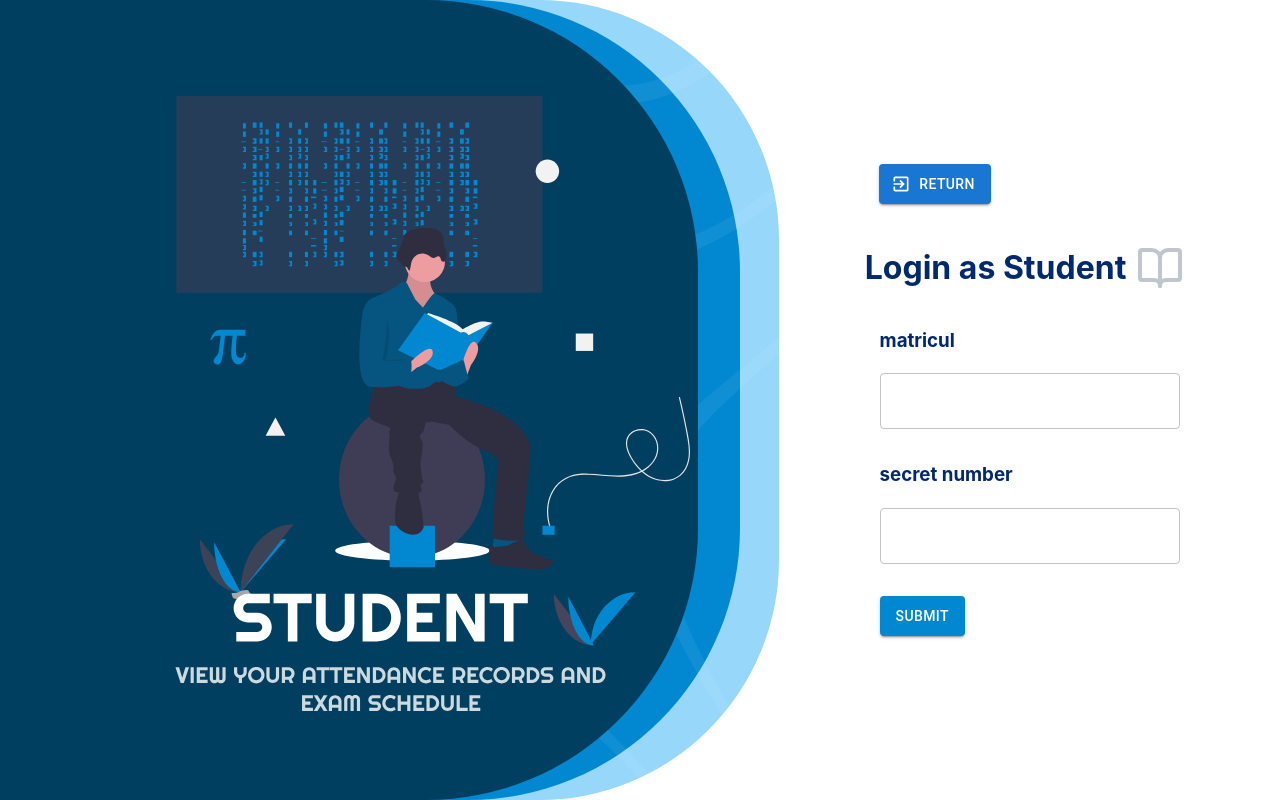
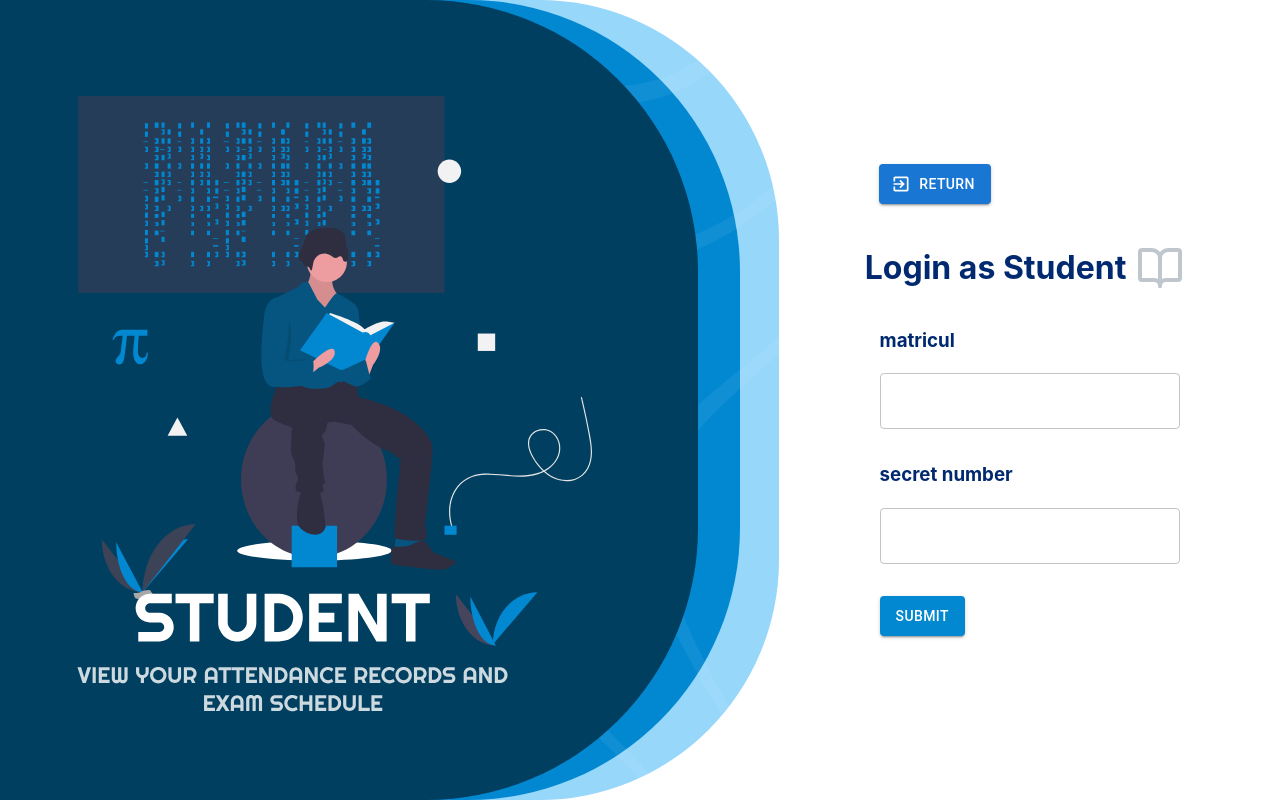
Before and after one commit to TheAbdouIlyes/StudentAttendce_Pfe, a React (Vite) app in the folder Frontend/: page /Student in a window 1280 px wide. Built offline with nearby package versions, Linux system fonts and the light colour scheme.

Commit message:
login animation

```diff
--- a/Frontend/package.json
+++ b/Frontend/package.json
@@ -23,12 +23,13 @@
     "@toolpad/core": "^0.12.1",
     "chance": "^1.1.12",
     "date-fns": "^4.1.0",
-    "framer-motion": "^12.6.3",
+    "framer-motion": "^12.12.1",
     "html5-qrcode": "^2.3.8",
     "jsonwebtoken": "^9.0.2",
     "jwt-decode": "^4.0.0",
     "jwt-decoder": "^0.0.0",
     "lucide-react": "^0.479.0",
+    "motion": "^12.12.1",
     "qrcode.react": "^4.2.0",
     "react": "^19.0.0",
     "react-dom": "^19.0.0",
--- a/Frontend/src/LogIn/LogInAdmin.css
+++ b/Frontend/src/LogIn/LogInAdmin.css
@@ -102,7 +102,7 @@
 .Login-SVG{
     height: 40rem;
     position: absolute;
-    left: 10%;
+    right: 24%;
     bottom: 4rem;
 }
 /* .LogIn-Text{
--- a/Frontend/src/LogIn/LogInAdmin.jsx
+++ b/Frontend/src/LogIn/LogInAdmin.jsx
@@ -2,42 +2,66 @@ import React from 'react';
 import "./LogInAdmin.css";
 import LogInForm from './LogInForm';
 import ReturnButton from '../comps/ReturnButton';
-import {Users } from "lucide-react";
-import AdminSvg from "../assets/TheAdminSVG.svg"
-import { Button } from '@mui/material';
-// import useTheme from '@mui/material';
-import ExitToAppIcon from "@mui/icons-material/ExitToApp";
+import { Users } from "lucide-react";
+import AdminSvg from "../assets/TheAdminSVG.svg";
 import { useNavigate } from "react-router-dom";
-
+import { motion } from "framer-motion";
 
 export default function LogInAdmin() {
-  // const theme =useTheme();
-
-    const navigate = useNavigate();
+  const navigate = useNavigate();
 
   return (
     <div className='Admin-Container'>
-      <div className='LeftSide-LogIn'>
-        <div className='LeftSide-LogIn2'>
-          <div className='LeftSide-LogIn3'>
-            {/* Left side content */}
-            <img className='Login-SVG' src={AdminSvg} alt="Admin" />
-          </div>
-        </div>
-      </div>
 
-      <div className='RightSide-LogIn'>
+      {/* Left side with slide-in animation */}
+      <motion.div
+        className='LeftSide-LogIn'
+        initial={{ x: "-100%", opacity: 0 }}
+        animate={{ x: 0, opacity: 1 }}
+        transition={{ duration: 0.35, ease: "easeOut" }}
+      >
+        <motion.div
+          className='LeftSide-LogIn2'
+          initial={{ x: "-100%", opacity: 0 }}
+          animate={{ x: 0, opacity: 1 }}
+          transition={{ duration: 0.4, ease: "easeOut" }}
+        >
+          <motion.div
+            className='LeftSide-LogIn3'
+            initial={{ x: "-100%", opacity: 0 }}
+            animate={{ x: 0, opacity: 1 }}
+            transition={{ duration: 0.45, ease: "easeOut" }}
+          >
+            {/* Popping admin SVG */}
+            <motion.img
+              className='Login-SVG'
+              src={AdminSvg}
+              alt="Admin"
+              initial={{ scale: 0.8, opacity: 0 }}
+              animate={{ scale: 1, opacity: 1 }}
+              transition={{ duration: 0.8, ease: "easeOut", delay: 0.3 }}
+            />
+          </motion.div>
+        </motion.div>
+      </motion.div>
+
+      {/* Right side with scale pop-in */}
+      <motion.div
+        className='RightSide-LogIn'
+        initial={{ scale: 0.8, opacity: 0 }}
+        animate={{ scale: 1, opacity: 1 }}
+        transition={{ duration: 0.2, ease: "easeOut" }}
+      >
         <div className='ReturnLog'>
-          <ReturnButton/>
-          {/* <Button startIcon={<ExitToAppIcon />} sx={{mt:5,ml:1,height:40}} color="info" variant='contained' onClick={() => navigate(-1)}>Change Role</Button> */}
-
+          <ReturnButton />
         </div>
 
+        <h1 className='LogIn-Title'>
+          Login as Admin <Users className="role-card-icon" />
+        </h1>
 
-
-        <h1 className='LogIn-Title'>Login as Admin<Users className="role-card-icon" /></h1>
         <LogInForm />
-      </div>
+      </motion.div>
     </div>
   );
 }
--- a/Frontend/src/LogIn/LogInStudent.jsx
+++ b/Frontend/src/LogIn/LogInStudent.jsx
@@ -1,37 +1,65 @@
-import React from 'react'
+import React from 'react';
 import { NavLink } from 'react-router-dom'; // ✅ Import NavLink
 import "./LogInAdmin.css";
 import LogInstudentform from './LoginStudentfrom';
 import ReturnButton from '../comps/ReturnButton';
-import { BookOpen} from "lucide-react";
-import StudentSvg from "../assets/TheStudentSVG.svg"
-
+import { BookOpen } from "lucide-react";
+import StudentSvg from "../assets/TheStudentSVG.svg";
+import { motion } from "framer-motion"; // ✅ Add Framer Motion
 
 export default function LogInStudent() {
   return (
+    <div className='Admin-Container'>
 
-         <div className='Admin-Container'>
-              <div className='LeftSide-LogIn'>
-                <div className='LeftSide-LogIn2'>
-                  <div className='LeftSide-LogIn3'>
-                    {/* Left side content */}
-                    <img className='Login-SVG' src={StudentSvg} alt="Teacher" />
+      {/* Left side with slide-in animation */}
+      <motion.div
+        className='LeftSide-LogIn'
+        initial={{ x: "-100%", opacity: 0 }}
+        animate={{ x: 0, opacity: 1 }}
+        transition={{ duration: 0.35, ease: "easeOut" }}
+      >
+        <motion.div
+          className='LeftSide-LogIn2'
+          initial={{ x: "-100%", opacity: 0 }}
+          animate={{ x: 0, opacity: 1 }}
+          transition={{ duration: 0.4, ease: "easeOut" }}
+        >
+          <motion.div
+            className='LeftSide-LogIn3'
+            initial={{ x: "-100%", opacity: 0 }}
+            animate={{ x: 0, opacity: 1 }}
+            transition={{ duration: 0.45, ease: "easeOut" }}
+          >
+            {/* Popping SVG */}
+            <motion.img
+              className='Login-SVG'
+              src={StudentSvg}
+              alt="Student"
+              initial={{ scale: 0.8, opacity: 0 }}
+              animate={{ scale: 1, opacity: 1 }}
+              transition={{ duration: 0.8, ease: "easeOut", delay: 0.3 }}
+            />
+          </motion.div>
+        </motion.div>
+      </motion.div>
 
-                  </div>
-                </div>
-              </div>
+      {/* Right side with scale pop-in */}
+      <motion.div
+        className='RightSide-LogIn'
+        initial={{ scale: 0.8, opacity: 0 }}
+        animate={{ scale: 1, opacity: 1 }}
+        transition={{ duration: 0.2, ease: "easeOut" }}
+      >
+        <div className='ReturnLog'>
+          <ReturnButton />
+        </div>
 
-              <div className='RightSide-LogIn'>
-                <div className='ReturnLog'>
-                  <ReturnButton/>
-                </div>
+        <h1 className='LogIn-Title'>
+          Login as Student <BookOpen className="role-card-icon" />
+        </h1>
 
-
-                <h1 className='LogIn-Title'>Login as Student <BookOpen className="role-card-icon" /></h1>
-                <LogInstudentform/>
-              </div>
-            </div>
-
-
-  )
+        <LogInstudentform />
+      </motion.div>
+    </div>
+  );
 }
--- a/Frontend/src/LogIn/LogInTeacher.jsx
+++ b/Frontend/src/LogIn/LogInTeacher.jsx
@@ -1,37 +1,58 @@
-import React from 'react'
-import { NavLink } from 'react-router-dom'; // ✅ Import NavLink
+import React from 'react';
+import { NavLink } from 'react-router-dom';
+import { motion } from "framer-motion"; // ✅ Framer Motion
 import "./LogInAdmin.css";
 import LogInteacherform from './Loginteacherform';
 import ReturnButton from '../comps/ReturnButton';
-import {Building2 } from "lucide-react";
-import TeacherSvg from "../assets/TheTeacherSVG.svg"
-
+import { Building2 } from "lucide-react";
+import TeacherSvg from "../assets/TheTeacherSVG.svg";
 
 export default function LogInTeacher() {
   return (
+    <div className='Admin-Container'>
 
-         <div className='Admin-Container'>
-              <div className='LeftSide-LogIn'>
-                <div className='LeftSide-LogIn2'>
-                  <div className='LeftSide-LogIn3'>
-                    {/* Left side content */}
-                    <img className='Login-SVG' src={TeacherSvg} alt="Admin" />
+      <motion.div
+        className='LeftSide-LogIn'
+        initial={{ x: "-100%", opacity: 0 }}
+        animate={{ x: 0, opacity: 1 }}
+        transition={{ duration: 0.35, ease: "easeOut" }}
+      >
+        <motion.div className='LeftSide-LogIn2'
+        initial={{ x: "-100%", opacity: 0 }}
+        animate={{ x: 0, opacity: 1 }}
+        transition={{ duration: 0.4, ease: "easeOut" }}
+        >
+          <motion.div className='LeftSide-LogIn3'
 
-                  </div>
-                </div>
-              </div>
+           initial={{ x: "-100%", opacity: 0 }}
+        animate={{ x: 0, opacity: 1 }}
+        transition={{ duration: 0.45, ease: "easeOut" }}
+        >
+           <motion.img
+              className='Login-SVG'
+              src={TeacherSvg}
+              alt="Admin"
+              initial={{ scale: 0.8, opacity: 0 }}
+              animate={{ scale: 1, opacity: 1 }}
+              transition={{ duration: 0.8, ease: "easeOut", delay: 0.3 }}
+            />
 
-              <div className='RightSide-LogIn'>
-                <div className='ReturnLog'>
-                  <ReturnButton/>
-                </div>
+          </motion.div>
+        </motion.div>
+      </motion.div>
 
+      <motion.div className='RightSide-LogIn'
+             initial={{ scale: 0.8, opacity: 0 }}
+              animate={{ scale: 1, opacity: 1 }}
+              transition={{ duration: 0.2, ease: "easeOut" }}
+              >
+        <div className='ReturnLog'>
+          <ReturnButton />
+        </div>
 
-                <h1 className='LogIn-Title'>Login as Teacher <Building2 className="role-card-icon" /> </h1>
-                <LogInteacherform/>
-              </div>
-            </div>
-
-
-  )
+        <h1 className='LogIn-Title'>Login as Teacher <Building2 className="role-card-icon" /></h1>
+        <LogInteacherform />
+      </motion.div>
+    </div>
+  );
 }
```
Also changed, not shown: 1 other file (tests, documents, lock files or other folders).
